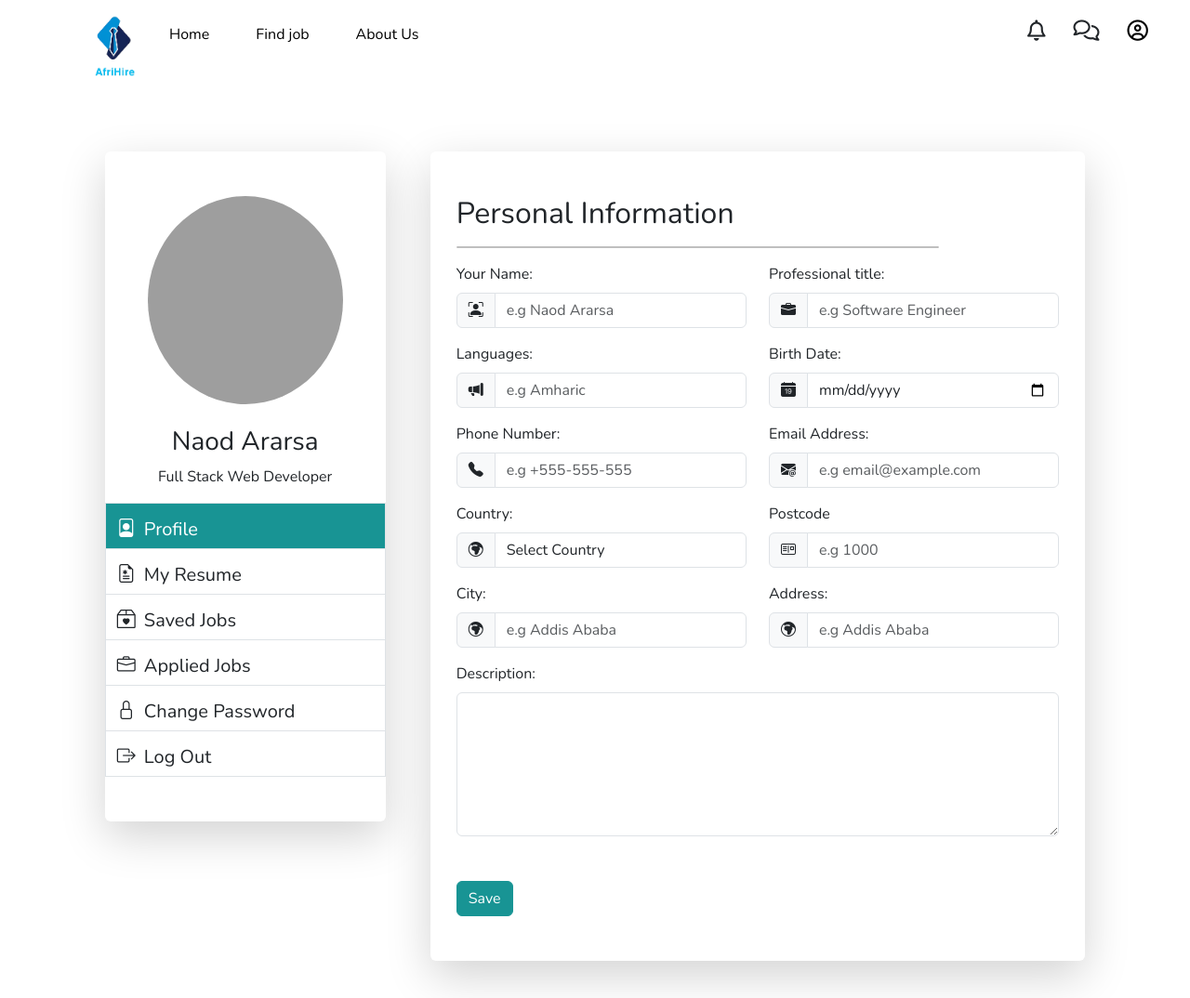
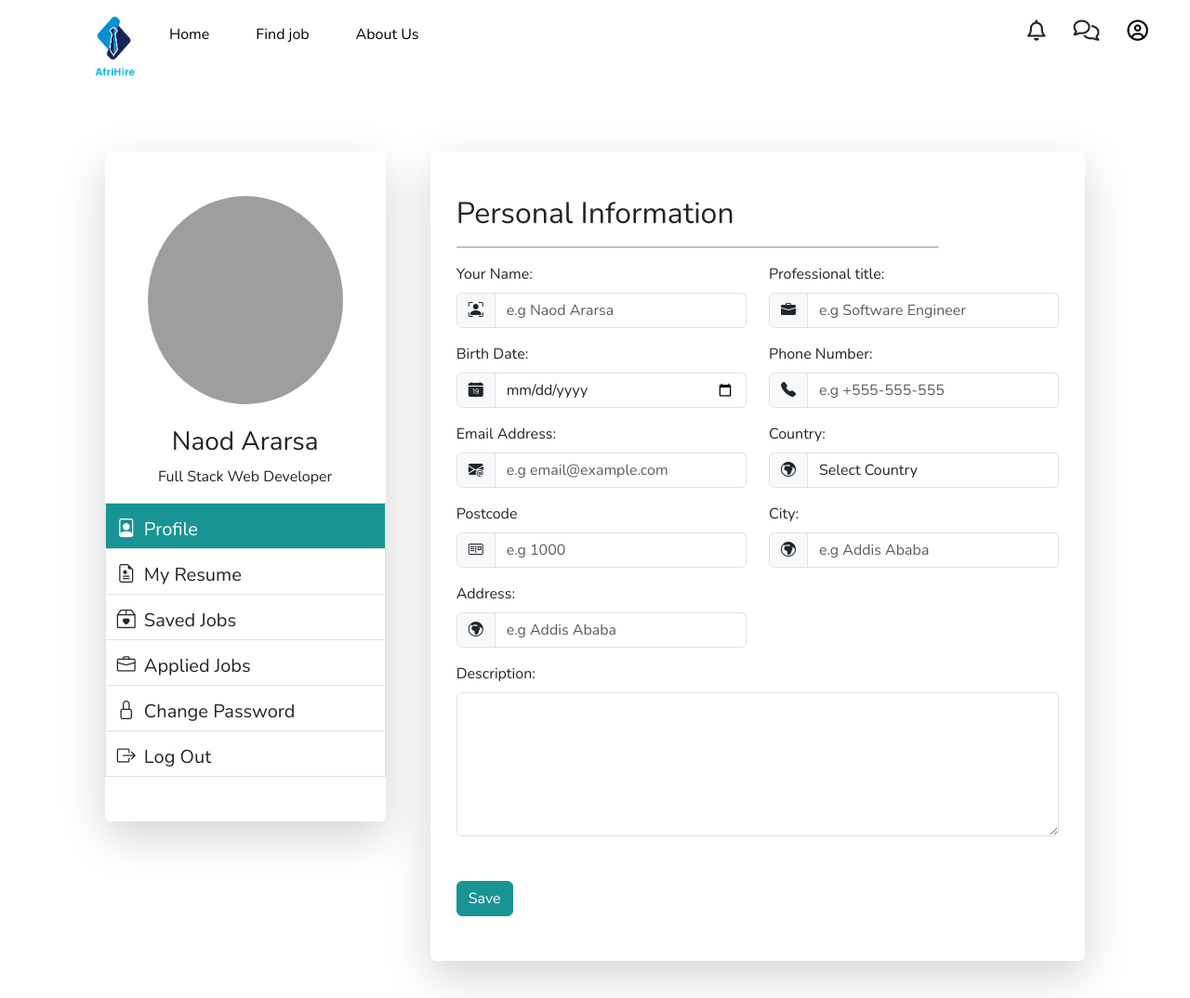
Before and after one commit to DeazStar/ip_project_job_portal_website, a PHP site: page /profile.php in a window 1280 px wide. Shown: the top 1074 px of the page at 93% size. Run offline with PHP 8.4, Linux system fonts and the light colour scheme; tables that the repository leaves empty or names only in its code hold one stand-in row (values such as "Sample post"); data that the repository does not hold is empty; some libraries are stand-ins or nearby versions; grey boxes are pictures that could not be loaded.

Commit message:
fix profile.php by removing the language from personal information

```diff
--- a/public/profile.php
+++ b/public/profile.php
@@ -157,7 +157,7 @@ echo $src;
                     <div class="container">
                         <p class="h2">Personal Information</p>
                         <hr class="text-center">
-                        <form>
+                        <form action="../src/controller/profileController.php" method="POST">
                             <div class="row">
                                 <div class="col-md-6">
                                     <label for="name" class="form-label">Your Name:</label>
@@ -181,22 +181,12 @@ echo $src;
                                 </div>
 
                                 <div class="col-md-6 mt-3">
-                                    <label for="language" class="form-label">Languages:</label>
-                                    <div class="input-group">
-                                        <span class="input-group-text">
-                                            <i class="bi bi-megaphone-fill"></i>
-                                        </span>
-                                        <input type="text" class="form-control" id="language" placeholder="e.g Amharic">
-                                    </div>
-                                </div>
-
-                                <div class="col-md-6 mt-3">
                                     <label for="birth-date" class="form-label">Birth Date:</label>
                                     <div class="input-group">
                                         <span class="input-group-text">
                                             <i class="bi bi-calendar-date-fill"></i>
                                         </span>
-                                        <input type="date" class="form-control" id="birth-date">
+                                        <input type="date" name="birth-date" class="form-control" id="birth-date">
                                     </div>
                                 </div>
 
@@ -206,7 +196,7 @@ echo $src;
                                         <span class="input-group-text">
                                             <i class="bi bi-telephone-fill"></i>
                                         </span>
-                                        <input type="text" class="form-control" id="phonenumber"
+                                        <input type="text" name="phone-number" class="form-control" id="phonenumber"
                                             placeholder="e.g +555-555-555">
                                     </div>
                                 </div>
@@ -217,7 +207,7 @@ echo $src;
                                         <span class="input-group-text">
                                             <i class="bi bi-envelope-at-fill"></i>
                                         </span>
-                                        <input type="email" class="form-control" id="email"
+                                        <input type="email" name="email" class="form-control" id="email"
                                             placeholder="e.g email@example.com">
                                     </div>
                                 </div>
@@ -240,7 +230,7 @@ echo $src;
                                         <span class="input-group-text">
                                             <i class="bi bi-postcard"></i>
                                         </span>
-                                        <input type="text" class="form-control" id="postcode" placeholder="e.g 1000">
+                                        <input type="text" name="postcode" class="form-control" id="postcode" placeholder="e.g 1000">
                                     </div>
                                 </div>
 
@@ -250,7 +240,7 @@ echo $src;
                                         <span class="input-group-text">
                                             <i class="bi bi-globe-europe-africa"></i>
                                         </span>
-                                        <input type="text" class="form-control" id="city" placeholder="e.g Addis Ababa">
+                                        <input type="text" name="city" class="form-control" id="city" placeholder="e.g Addis Ababa">
                                     </div>
                                 </div>
 
@@ -260,18 +250,18 @@ echo $src;
                                         <span class="input-group-text">
                                             <i class="bi bi-globe-europe-africa"></i>
                                         </span>
-                                        <input type="text" class="form-control" id="address"
+                                        <input type="text" name="address" class="form-control" id="address"
                                             placeholder="e.g Addis Ababa">
                                     </div>
                                 </div>
 
                                 <div class="col-md-12 mt-3">
                                     <label for="description" class="form-label">Description:</label>
-                                    <textarea name="description" id="description" class="form-control"></textarea>
+                                    <textarea name="description" name="description" id="description" class="form-control"></textarea>
                                 </div>
                             </div>
 
-                            <button class="btn btn-primary mt-5 save-btn">Save</button>
+                            <button class="btn btn-primary mt-5 save-btn" type="submit" name="submit-personal-info">Save</button>
 
                             <!--end-->
                         </form>
```
